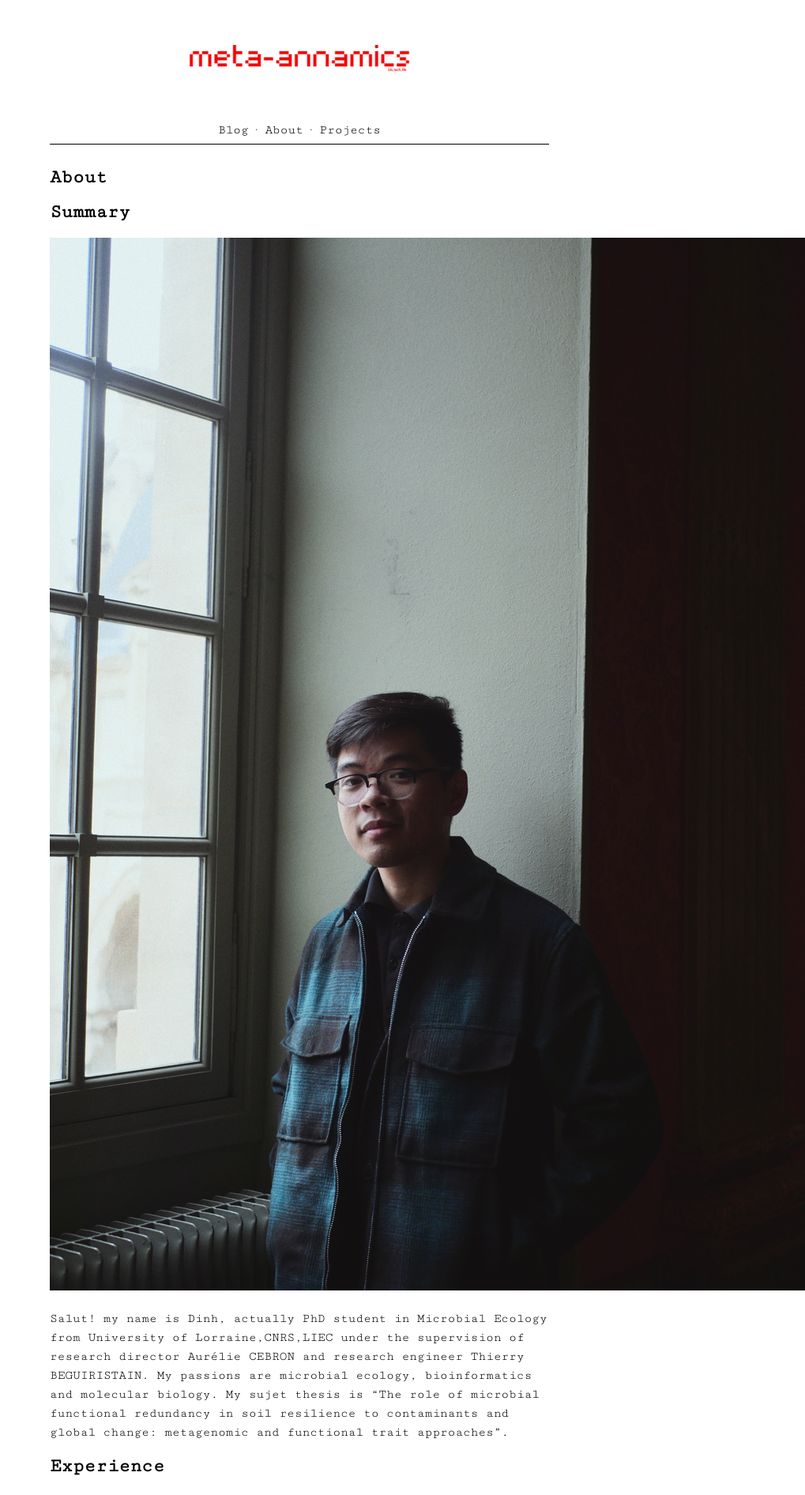
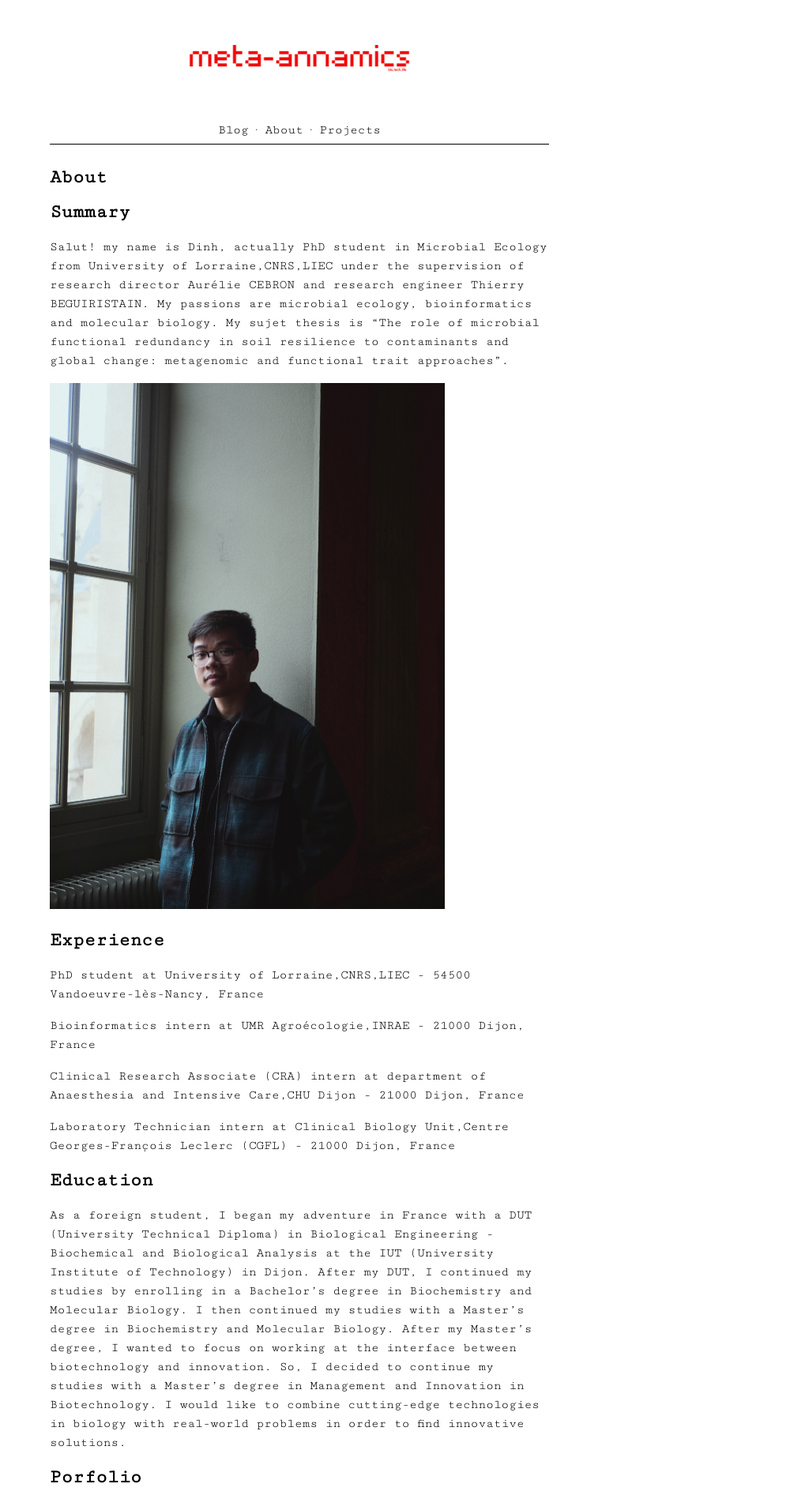
Before and after one commit to hoangdinhphuc19/hoangdinhphuc19.github.io, a Jekyll site: the page built from about.md, in a window 1280 px wide. Shown: the top 1893 px of the page at 79% size, without its empty margins (261-1280 px from the left). Built offline with Jekyll 4.4.1, drawn with Linux system fonts in a browser that asks for light colours.

Commit message:
Enhance about.md with portrait image
Updated the image formatting and added a portrait.

```diff
--- a/about.md
+++ b/about.md
@@ -5,10 +5,11 @@ permalink: /about/
 ---
 
 ## Summary
-![Image](/assets/images/portrait.jpg)
-
 Salut! my name is Dinh, actually PhD student in Microbial Ecology from University of Lorraine,CNRS,LIEC under the supervision of research director Aurélie CEBRON and research engineer Thierry BEGUIRISTAIN. My passions are microbial ecology, bioinformatics and molecular biology.
 My sujet thesis is "The role of microbial functional redundancy in soil resilience to contaminants and global change: metagenomic and functional trait approaches".
+
+![portrait](/assets/images/portrait.jpg){: width="500" }
+
 
 ## Experience
 PhD student at University of Lorraine,CNRS,LIEC - 54500 Vandoeuvre-lès-Nancy, France
```
